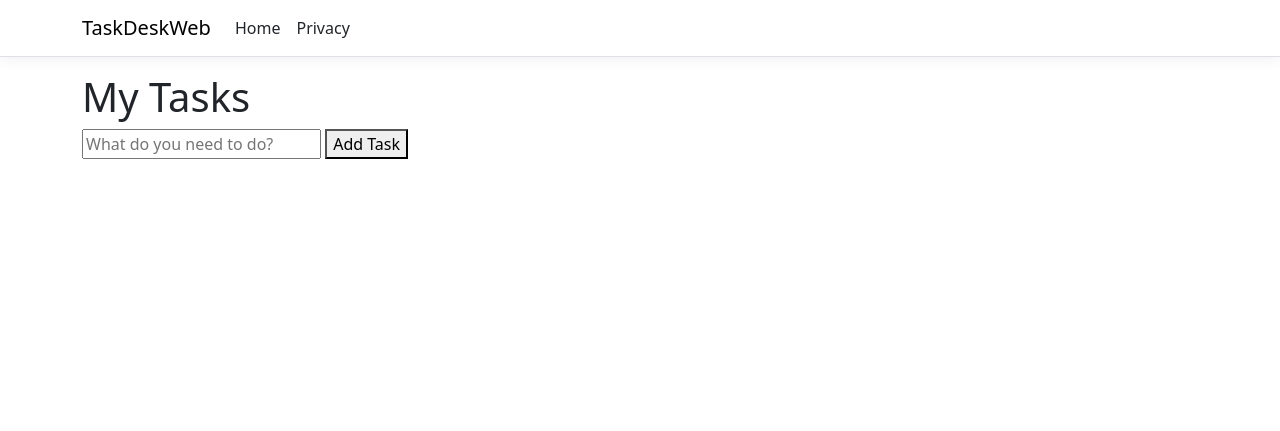
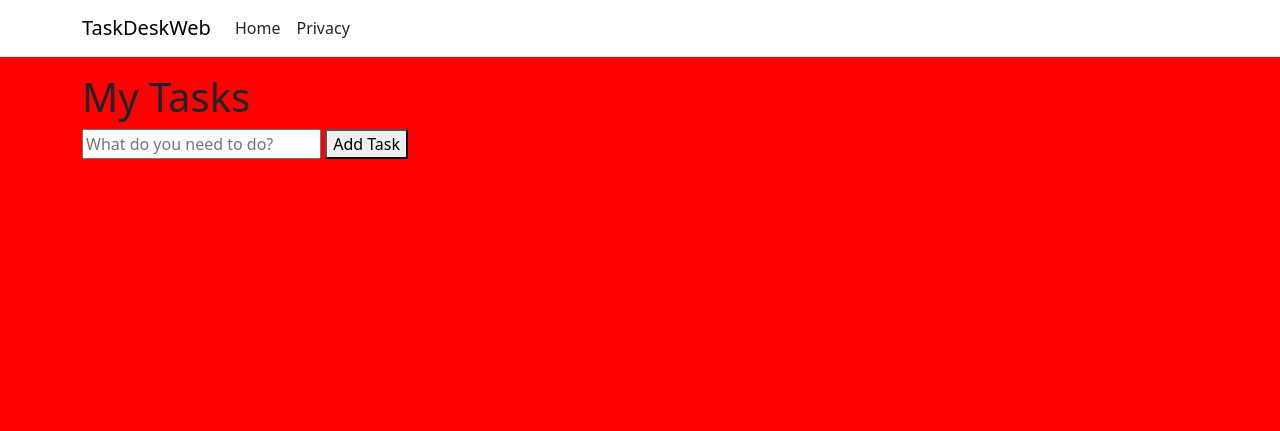
Before and after one commit to eugeneekong08-hash/TaskDeskWeb, an ASP.NET Core app: page / in a window 1280 px wide. Shown: the top 431 px of the page. Run offline with ASP.NET Core 8, Linux system fonts and the light colour scheme; style sheets or scripts are compiled from the project's sources.

Commit message:
Add taskdesk.css and link it in layout

```diff
--- a/Pages/Shared/_Layout.cshtml
+++ b/Pages/Shared/_Layout.cshtml
@@ -1,5 +1,6 @@
 <!DOCTYPE html>
 <html lang="en">
+
 <head>
     <meta charset="utf-8" />
     <meta name="viewport" content="width=device-width, initial-scale=1.0" />
@@ -8,14 +9,16 @@
     <link rel="stylesheet" href="~/lib/bootstrap/dist/css/bootstrap.min.css" />
     <link rel="stylesheet" href="~/css/site.css" asp-append-version="true" />
     <link rel="stylesheet" href="~/TaskDeskWeb.styles.css" asp-append-version="true" />
+    <link rel="stylesheet" href="~/css/taskdesk.css" asp-append-version="true" />
 </head>
+
 <body>
     <header>
         <nav class="navbar navbar-expand-sm navbar-toggleable-sm navbar-light bg-white border-bottom box-shadow mb-3">
             <div class="container">
                 <a class="navbar-brand" asp-area="" asp-page="/Index">TaskDeskWeb</a>
-                <button class="navbar-toggler" type="button" data-bs-toggle="collapse" data-bs-target=".navbar-collapse" aria-controls="navbarSupportedContent"
-                        aria-expanded="false" aria-label="Toggle navigation">
+                <button class="navbar-toggler" type="button" data-bs-toggle="collapse" data-bs-target=".navbar-collapse"
+                        aria-controls="navbarSupportedContent" aria-expanded="false" aria-label="Toggle navigation">
                     <span class="navbar-toggler-icon"></span>
                 </button>
                 <div class="navbar-collapse collapse d-sm-inline-flex justify-content-between">
@@ -49,4 +52,5 @@
 
     @await RenderSectionAsync("Scripts", required: false)
 </body>
+
 </html>
--- /dev/null
+++ b/wwwroot/css/taskdesk.css
@@ -0,0 +1,3 @@
+body {
+    background-color: red;
+}
```
